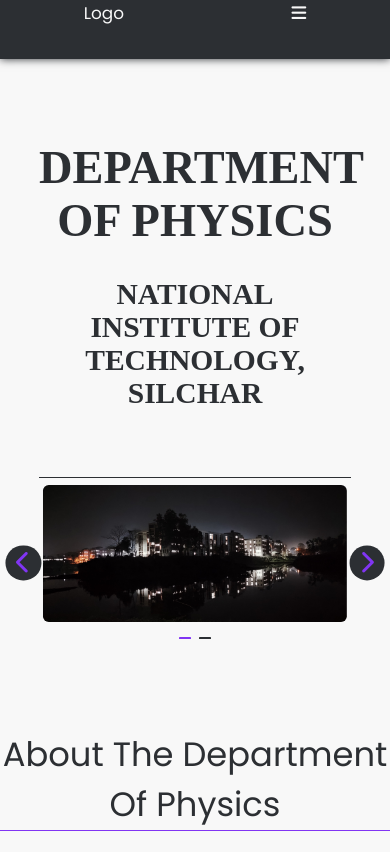
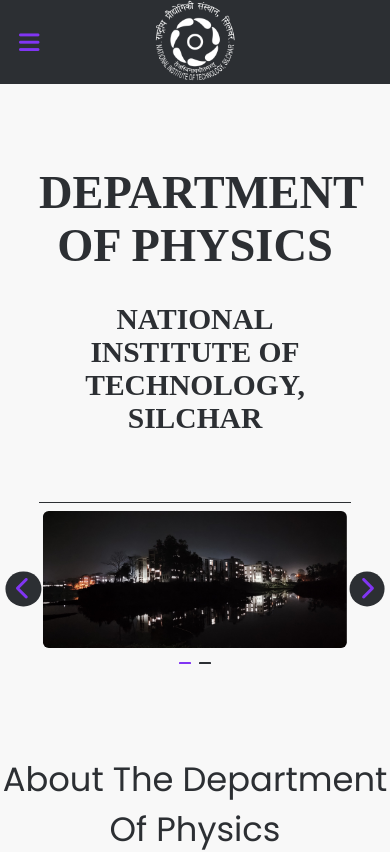
Before and after one commit to nitsphy-dev/physics21, a React (Create React App) app: page / in a window 390 px wide. Shown: the top 852 px of the page. Built offline with nearby package versions, Linux system fonts and the light colour scheme; a web font is replaced by a local one.

Commit message:
Incomplete navbar

```diff
--- a/public/index.html
+++ b/public/index.html
@@ -1,13 +1,12 @@
 <!DOCTYPE html>
 <html lang="en">
+
 <head>
   <meta charset="utf-8" />
-    <link rel="icon" href="/favicon.ico" />
+  <link rel="icon" href="/img/nitslogo.png" />
   <meta name="viewport" content="width=device-width, initial-scale=1" />
-    <meta
-      name="Physics Department, NIT Silchar, Assam, India"
-      content="The official website for Physics Department, National Institute of Technology, Silchar, Assam, India"
-    />
+  <meta name="Physics Department, NIT Silchar, Assam, India"
+    content="The official website for Physics Department, National Institute of Technology, Silchar, Assam, India" />
   <title>Physics Dept. | NIT Silchar</title>
 
   <!-- Font Awesome -->
@@ -18,8 +17,10 @@
   <link rel="preconnect" href="https://fonts.gstatic.com" crossorigin>
   <link href="https://fonts.googleapis.com/css2?family=Poppins&display=swap" rel="stylesheet">
 </head>
+
 <body>
   <noscript>You need to enable JavaScript to run this app.</noscript>
   <div id="root"></div>
 </body>
+
 </html>
--- a/src/App.css
+++ b/src/App.css
@@ -18,12 +18,13 @@
 
 :root {
 	/*? Heights */
-	--navbar-height-pc: 7vh;
+	--navbar-height-pc: 9vh;
 	--navbar-height-mob: 10vh;
 	--footer-height-pc: 7vh;
 
 	/*? Color Themes */
 	--theme1-100: #8135f3;
+	--theme1-050: rgba(129, 53, 243, 0.5);
 	--theme2-100: #2c2f33;
 	--theme3-100: #f8f8f8;
 	--theme4-100: #3f3f3f;
--- a/src/components/Navbar.jsx
+++ b/src/components/Navbar.jsx
@@ -1,9 +1,9 @@
 //* React Imports
-import { useState, useEffect } from "react";
-import { Link } from "react-router-dom";
+import { useState, useEffect } from 'react';
+import { Link } from 'react-router-dom';
 
 //* CSS Imports
-import "./css/Navbar.scss";
+import './css/Navbar.scss';
 
 //* React Component
 const Navbar = () => {
@@ -14,121 +14,129 @@
 	}, [mobNav]);
 
 	return (
-    <header className="navbar">
+		<header className='navbar'>
 			{/* Logo */}
-      <div className="navbar-logo">Logo</div>
+			<Link className='navbar-logo' to='/'>
+				<img src='/img/nitslogo.png' alt='Img not supported' />
+			</Link>
 
 			{/* Mobile Menu */}
-      <div className="mob-menu">
+			<div className='mob-menu'>
 				{!mobNav && (
 					<div
-            className="mob-menu-itm"
-            id="open"
-            onClick={() => setMobNav(true)}
-          >
-            <i className="fas fa-bars"></i>
+						className='mob-menu-itm'
+						id='open'
+						onClick={() => {
+							setMobNav(true);
+							document.body.style.height = '100vh';
+							document.body.style.overflow = 'hidden';
+						}}>
+						<i className='fas fa-bars'></i>
 					</div>
 				)}
 				{mobNav && (
 					<div
-            className="mob-menu-itm"
-            id="close"
-            onClick={() => setMobNav(false)}
-          >
-            <i className="fas fa-times"></i>
+						className='mob-menu-itm'
+						id='close'
+						onClick={() => {
+							setMobNav(false);
+							document.body.style.height = 'auto';
+							document.body.style.overflow = 'scroll';
+						}}>
+						<i className='fas fa-times'></i>
 					</div>
 				)}
 			</div>
 
 			{/* Navbar Items */}
 			{mobNav && (
-        <div className="navbar-itm-ctnr">
-          <Link to="/" className="navbar-itm scrl-top">
+				<div className='navbar-itm-ctnr'>
+					<Link to='/' className='navbar-itm scrl-top'>
 						Home
 					</Link>
-          <Link to="/about-us" className="navbar-itm scrl-top">
+					<Link to='/about-us' className='navbar-itm scrl-top'>
 						About Us
 					</Link>
-          <Link to="/admissions" className="navbar-itm scrl-top">
+					<Link to='/admissions' className='navbar-itm scrl-top'>
 						Admissions
 					</Link>
 
 					{/* Navbar Dropdown */}
-          <span className="navbar-itm scrl-top drpdwn">
-            <span className="drpdwn-title">
-              People&ensp;<i className="fas fa-chevron-down"></i>
+					<span className='navbar-itm scrl-top drpdwn'>
+						<span className='drpdwn-title'>
+							People&ensp;<i className='fas fa-chevron-down'></i>
 						</span>
-            <div className="drpdwn-menu">
-              <Link to="/people/faculty" className="drpdwn-itm">
+						<div className='drpdwn-menu'>
+							<Link to='/people/faculty' className='drpdwn-itm'>
 								Faculty
 							</Link>
-              <Link to="/people/non-teaching-staff" className="drpdwn-itm">
+							<Link to='/people/non-teaching-staff' className='drpdwn-itm'>
 								Non-Teaching Staff
 							</Link>
-              <Link to="/people/phd-scholars" className="drpdwn-itm">
+							<Link to='/people/phd-scholars' className='drpdwn-itm'>
 								Ph.D. Scholars
 							</Link>
-              <Link to="/people/msc-scholars" className="drpdwn-itm">
+							<Link to='/people/msc-scholars' className='drpdwn-itm'>
 								M.Sc. Students
 							</Link>
-              <Link to="/people/alumni" className="drpdwn-itm">
+							<Link to='/people/alumni' className='drpdwn-itm'>
 								Alumni
 							</Link>
-              <Link to="/people/dev-team" className="drpdwn-itm">
+							<Link to='/people/dev-team' className='drpdwn-itm'>
 								Dev Team
 							</Link>
 						</div>
 					</span>
 
-          <span className="navbar-itm scrl-top drpdwn">
-            <span className="drpdwn-title">
-              Programs&ensp;<i className="fas fa-chevron-down"></i>
+					<span className='navbar-itm scrl-top drpdwn'>
+						<span className='drpdwn-title'>
+							Programs&ensp;<i className='fas fa-chevron-down'></i>
 						</span>
-            <div className="drpdwn-menu">
-              <Link to="/programs/phd" className="drpdwn-itm">
+						<div className='drpdwn-menu'>
+							<Link to='/programs/phd' className='drpdwn-itm'>
 								Doctoral Programs
 							</Link>
-              <Link to="/programs/msc" className="drpdwn-itm">
+							<Link to='/programs/msc' className='drpdwn-itm'>
 								Postgraduate Programs
 							</Link>
-              <Link to="/programs/btech" className="drpdwn-itm">
+							<Link to='/programs/btech' className='drpdwn-itm'>
 								Bachelor Programs
 							</Link>
 						</div>
 					</span>
 
-          <span className="navbar-itm scrl-top drpdwn">
-            <span className="drpdwn-title">
-              Research&ensp;<i className="fas fa-chevron-down"></i>
+					<span className='navbar-itm scrl-top drpdwn'>
+						<span className='drpdwn-title'>
+							Research&ensp;<i className='fas fa-chevron-down'></i>
 						</span>
-            <div className="drpdwn-menu">
-              <Link to="/research/areas" className="drpdwn-itm">
+						<div className='drpdwn-menu'>
+							<Link to='/research/areas' className='drpdwn-itm'>
 								Research Areas
 							</Link>
-              <Link to="/research/facilities" className="drpdwn-itm">
+							<Link to='/research/facilities' className='drpdwn-itm'>
 								R&D Facilities
 							</Link>
-              <Link to="/research/projects" className="drpdwn-itm">
+							<Link to='/research/projects' className='drpdwn-itm'>
 								Sponsored Projects
 							</Link>
-              <Link to="/research/publications" className="drpdwn-itm">
+							<Link to='/research/publications' className='drpdwn-itm'>
 								Publications
 							</Link>
-              <Link to="/research/phd-thesis" className="drpdwn-itm">
+							<Link to='/research/phd-thesis' className='drpdwn-itm'>
 								Ph.D. Thesis
 							</Link>
 						</div>
 					</span>
 
-          <Link to="/downloads" className="navbar-itm scrl-top">
+					<Link to='/downloads' className='navbar-itm scrl-top'>
 						Downloads
 					</Link>
 
-          <Link to="/gallery" className="navbar-itm scrl-top">
+					<Link to='/gallery' className='navbar-itm scrl-top'>
 						Gallery
 					</Link>
 
-          <Link to="/reach-us" className="navbar-itm scrl-top">
+					<Link to='/reach-us' className='navbar-itm scrl-top'>
 						Reach Us
 					</Link>
 				</div>
--- a/src/components/css/Navbar.scss
+++ b/src/components/css/Navbar.scss
@@ -1,4 +1,4 @@
-// @media screen and (min-width: 500px) {
+@media screen and (min-width: 500px) {
 	header.navbar {
 		position: relative;
 		top: 0;
@@ -100,8 +100,94 @@
 				}
 			}
 		}
+
+		a.navbar-logo {
+			height: 90%;
+
+			img {
+				height: 100%;
 			}
-// }
+		}
+	}
+}
+
+@media screen and (max-width: 500px) {
+	header.navbar {
+		position: relative;
+		width: 100%;
+		height: var(--navbar-height-mob);
+		background-color: var(--theme2-100);
+
+		a.navbar-logo {
+			position: absolute;
+			top: 50%;
+			left: 50%;
+			transform: translate(-50%, -50%);
+			height: 99%;
+
+			img {
+				position: absolute;
+				top: 50%;
+				left: 50%;
+				transform: translate(-50%, -50%);
+				height: 100%;
+			}
+		}
+
+		div.mob-menu {
+			position: absolute;
+			top: 50%;
+			left: 7.5%;
+			transform: translate(-50%, -50%);
+			color: var(--theme1-100);
+			font-size: 6vw;
+		}
+
+		div.navbar-itm-ctnr {
+			position: absolute;
+			top: 100%;
+			left: 50%;
+			transform: translate(-50%, 0);
+			height: calc(100vh - var(--navbar-height-mob));
+			background-color: var(--theme2-100);
+			color: var(--theme3-100);
+			width: 100%;
+			z-index: +10;
+			display: flex;
+			flex-direction: column;
+			justify-content: center;
+			align-items: center;
+			overflow-y: scroll;
+			padding-top: 15vw;
+
+			a,
+			span.drpdwn-title {
+				position: relative;
+				margin: 1vw 0;
+				padding: 3vw 5vw;
+				border-radius: 2vw;
+				border: 0.2vw solid var(--theme1-050);
+				width: 75%;
+				text-align: center;
+				box-sizing: border-box;
+			}
+
+			a {
+				color: var(--theme3-100);
+			}
+
+			div.drpdwn {
+				margin: 1vw 0;
+			}
+
+			div.drpdwn-menu {
+				top: 100%;
+				width: 100%;
+				display: none;
+			}
+		}
+	}
+}
 
 @media screen and (min-width: 500px) {
 	div.mob-menu {
```
Also changed, not shown: public/img/nitslogo.png (added). Lines whose indentation alone changed are shown as unchanged.
